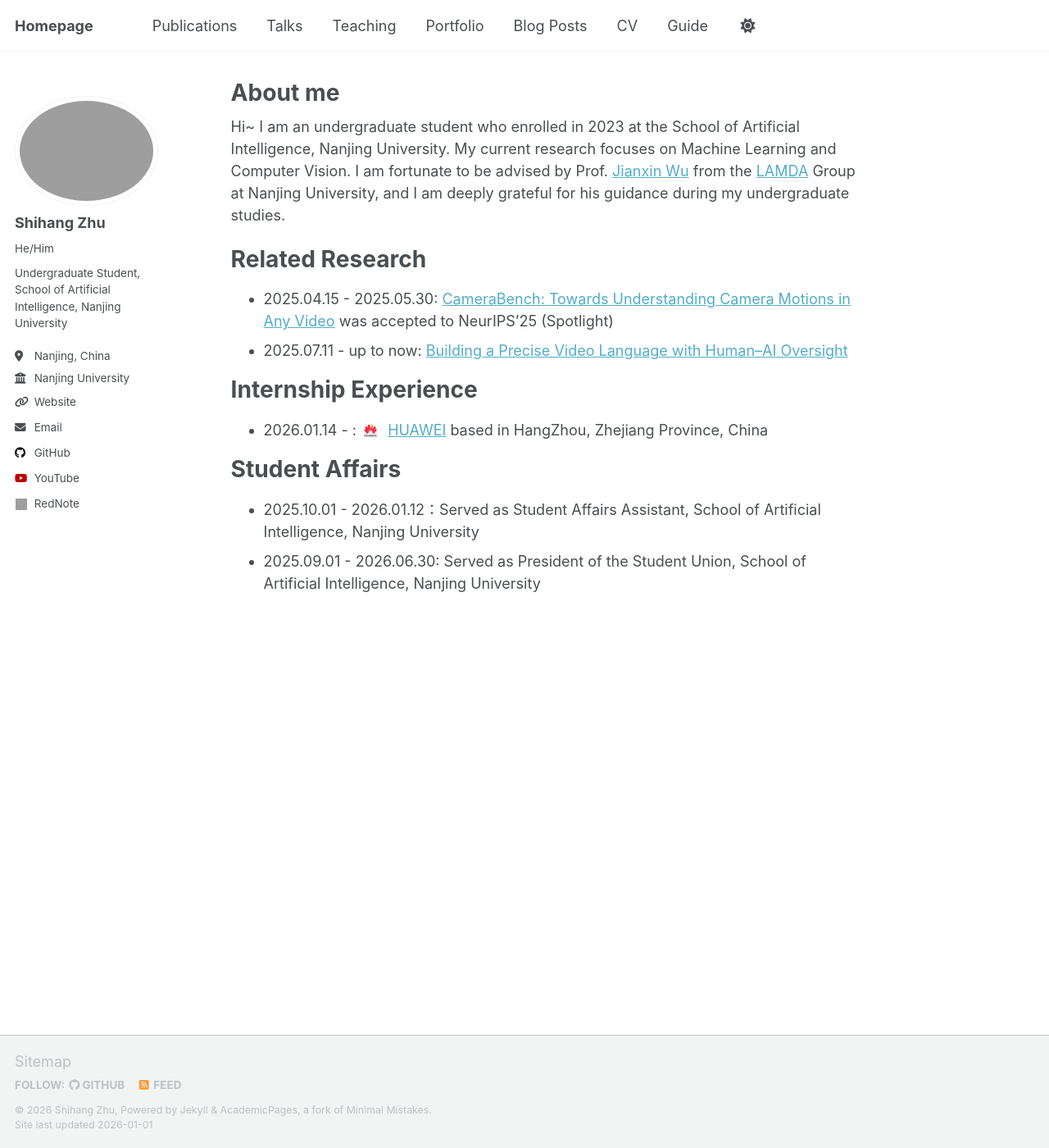
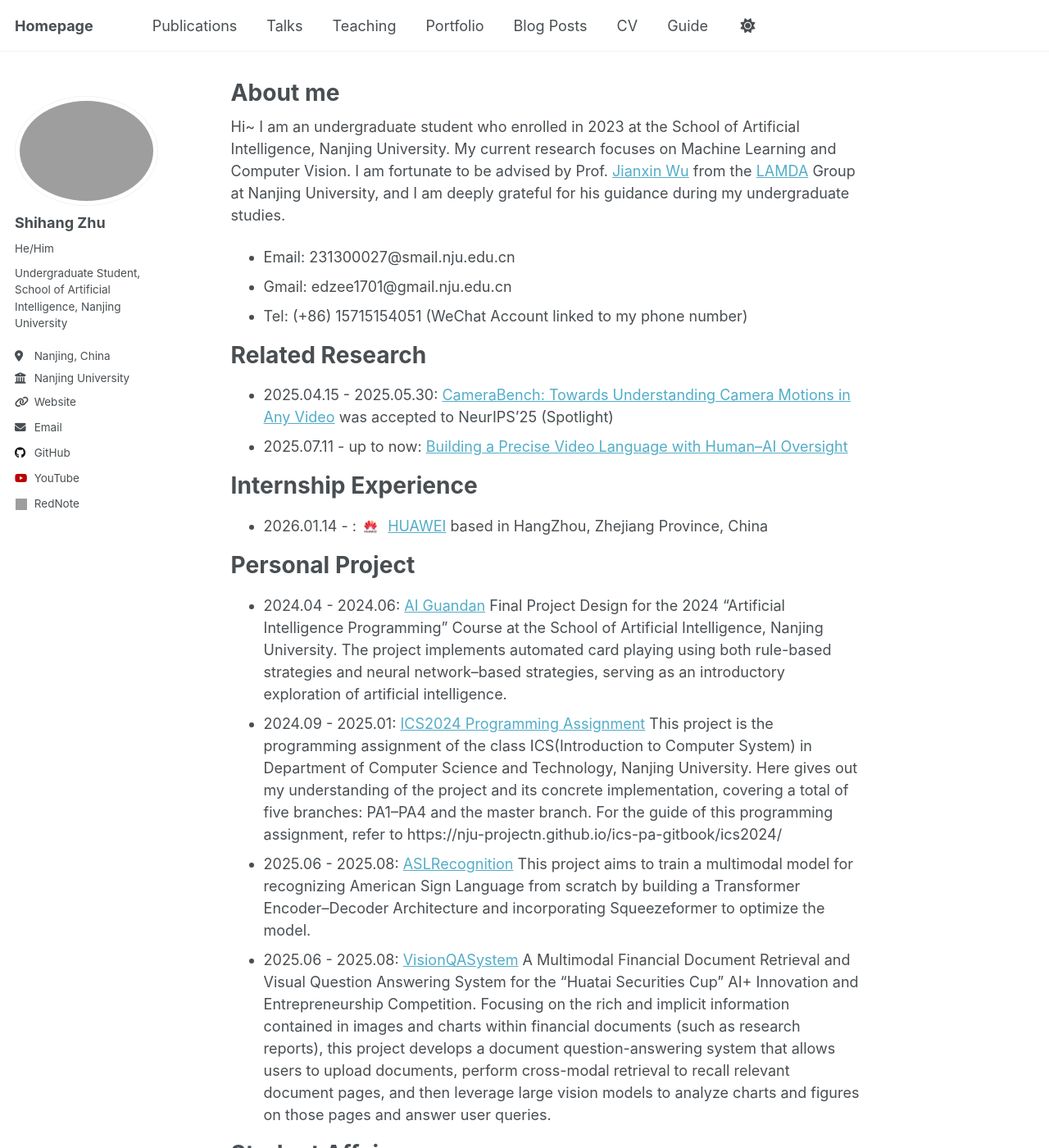
Before and after one commit to edzee3000/edzee3000.github.io, a Jekyll site: the page built from _pages/about.md, in a window 1280 px wide and 1400 px high. Shown: the whole window at 82% size. Built offline with Jekyll 4.4.1, drawn with Linux system fonts in a browser that asks for light colours; a script that is not in the unit is left out; grey boxes are pictures that could not be loaded.

Commit message:
Add personal projects section to about page
Added personal projects section with multiple entries detailing project descriptions and links.

```diff
--- a/_pages/about.md
+++ b/_pages/about.md
@@ -9,13 +9,13 @@ redirect_from:
 
 Hi~ I am an undergraduate student who enrolled in 2023 at the School of Artificial Intelligence, Nanjing University. My current research focuses on Machine Learning and Computer Vision. I am fortunate to be advised by Prof. [Jianxin Wu](https://cs.nju.edu.cn/wujx/) from the [LAMDA](https://www.lamda.nju.edu.cn/CH.MainPage.ashx) Group at Nanjing University, and I am deeply grateful for his guidance during my undergraduate studies.
 
-
+- Email: 231300027@smail.nju.edu.cn
+- Gmail: edzee1701@gmail.nju.edu.cn
+- Tel: (+86) 15715154051 (WeChat Account linked to my phone number)
 
 # Related Research
 - 2025.04.15 - 2025.05.30: [CameraBench: Towards Understanding Camera Motions in Any Video](https://linzhiqiu.github.io/papers/camerabench/) was accepted to NeurIPS’25 (Spotlight)
 - 2025.07.11 - up to now: [Building a Precise Video Language with Human–AI Oversight](https://openreview.net/forum?id=YCtPWfs8Nt)
-
-
 
 
 # Internship Experience
@@ -23,6 +23,14 @@ Hi~ I am an undergraduate student who enrolled in 2023 at the School of Artifici
 
 
 
+# Personal Project
+- 2024.04 - 2024.06: [AI Guandan](https://github.com/edzee3000/AIGuanDanGame) Final Project Design for the 2024 "Artificial Intelligence Programming" Course at the School of Artificial Intelligence, Nanjing University. The project implements automated card playing using both rule-based strategies and neural network–based strategies, serving as an introductory exploration of artificial intelligence.
+- 2024.09 - 2025.01: [ICS2024 Programming Assignment](https://github.com/edzee3000/ICS2024PA) This project is the programming assignment of the class ICS(Introduction to Computer System) in Department of Computer Science and Technology, Nanjing University. Here gives out my understanding of the project and its concrete implementation, covering a total of five branches: PA1–PA4 and the master branch. For the guide of this programming assignment, refer to https://nju-projectn.github.io/ics-pa-gitbook/ics2024/
+- 2025.06 - 2025.08: [ASLRecognition](https://github.com/edzee3000/ASLRecognition) This project aims to train a multimodal model for recognizing American Sign Language from scratch by building a Transformer Encoder–Decoder Architecture and incorporating Squeezeformer to optimize the model.
+- 2025.06 - 2025.08: [VisionQASystem](https://github.com/edzee3000/VisionQASystem) A Multimodal Financial Document Retrieval and Visual Question Answering System
+for the “Huatai Securities Cup” AI+ Innovation and Entrepreneurship Competition.
+Focusing on the rich and implicit information contained in images and charts within financial documents (such as research reports), this project develops a document question-answering system that allows users to upload documents, perform cross-modal retrieval to recall relevant document pages, and then leverage large vision models to analyze charts and figures on those pages and answer user queries.
+
 
 # Student Affairs
 - 2025.10.01 - 2026.01.12：Served as Student Affairs Assistant, School of Artificial Intelligence, Nanjing University
```
